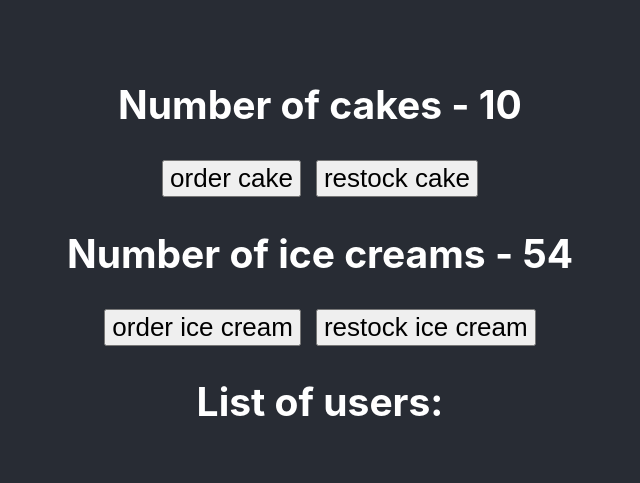
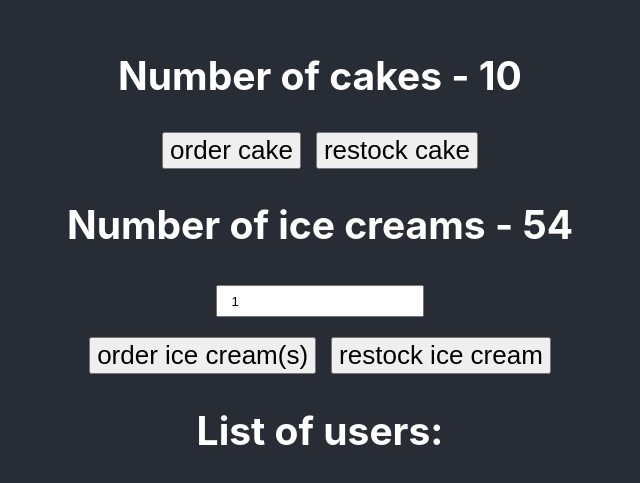
Before and after one commit to Theo-flux/cake-redux, a React (Vite) app in the folder react-rtk-demo/: page / in a window 1280 px wide. Shown: the part 147-630 px from the top of the page, without its empty margins (320-960 px from the left). Built offline with nearby package versions, Linux system fonts and the light colour scheme.

Commit message:
icecream local state implementation

```diff
--- a/react-rtk-demo/src/features/icecream/icecreamSlice.js
+++ b/react-rtk-demo/src/features/icecream/icecreamSlice.js
@@ -10,7 +10,7 @@ const icecreamSlice = createSlice({
     name: 'icecream',
     initialState,
     reducers: {
-        ordered: (state) => {
+        ordered: (state, action) => {
             state.numOfIceCreams--
         },
         restocked: (state, action) => {
--- a/react-rtk-demo/src/features/icecream/icecreamView.jsx
+++ b/react-rtk-demo/src/features/icecream/icecreamView.jsx
@@ -1,23 +1,39 @@
-import React from 'react'
+import React, { useState } from 'react'
 import { useSelector, useDispatch } from 'react-redux'
 import { icecreamActions } from './icecreamSlice'
 
 
 function IcecreamView() {
+  const [count, setCount] = useState(1)
   const numOfIceCreams = useSelector((state) => state.icecream.numOfIceCreams)
   const dispatch = useDispatch()
   const {ordered, restocked} = icecreamActions
 
+  function handleChange(e){
+    setCount(parseInt(e.target.value))
+  }
+
   return (
     <div>
         <h2>Number of ice creams - {numOfIceCreams}</h2>
+        <input
+          style={{
+            padding: '.5em 1em',
+            marginBottom: '20px'
+          }}
+          type= 'number'
+          placeholder='Enter the number of icecreams you wish to buy'
+          value={count}
+          onChange={(event) => handleChange(event)}
+        />
+        <br/>
         <button
           style={{marginRight:'15px'}}
           onClick={() => dispatch(ordered())}
 
-        >order ice cream</button>
+        >order ice cream(s)</button>
         <button
-          onClick={() => dispatch(restocked(3))}
+          onClick={() => dispatch(restocked(count))}
         >restock ice cream</button>
     </div>
   )
```
